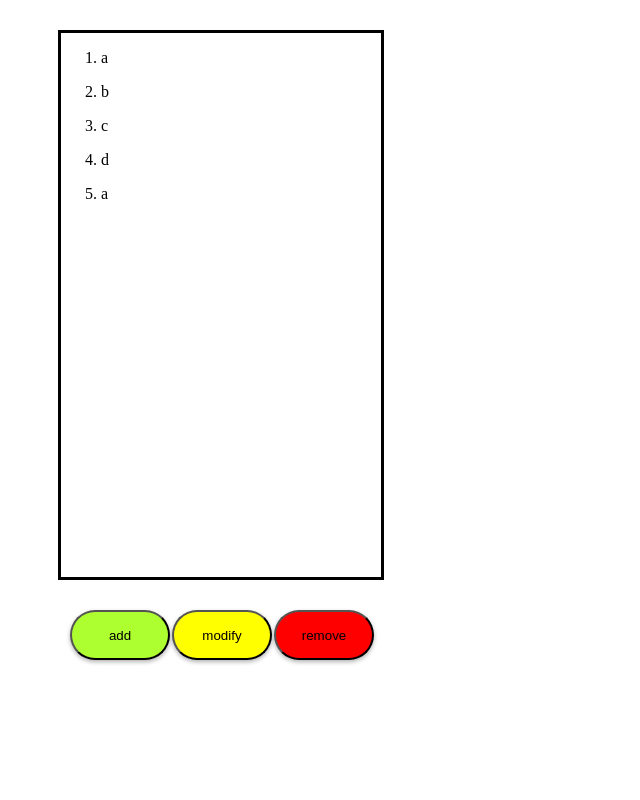
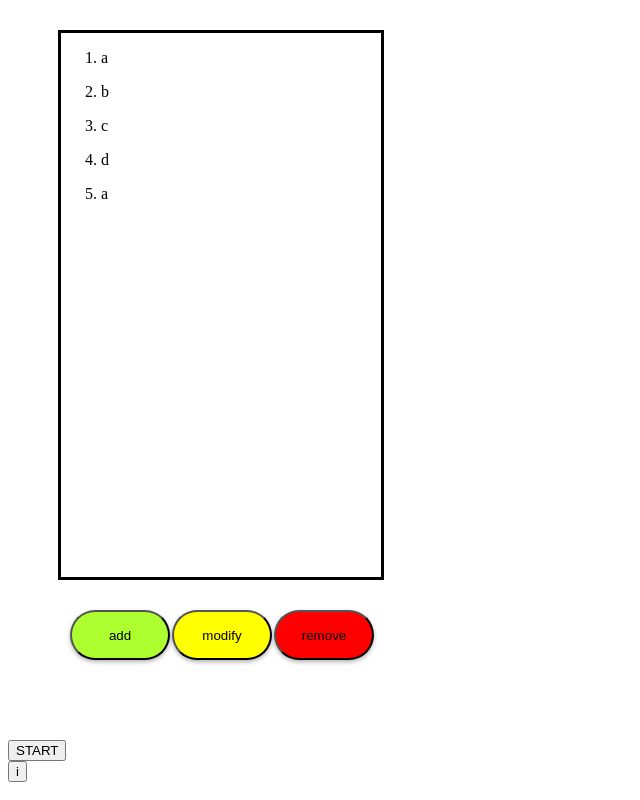
Before and after one commit to DevBrianAcostaBenitez/Wheel_of-_Fortune, a website: page public/index.html in a window 1280 px wide. Shown: the top 800 px of the page, without its empty margins (0-640 px from the left). Drawn offline with Linux system fonts and the light colour scheme.

Commit message:
Revert "Develop"

```diff
--- a/public/index.html
+++ b/public/index.html
@@ -5,12 +5,10 @@
     <meta http -equiv="X-UA-Compatible" content="IE-edge">
     <meta name="viewport" content="width=device-width, initial-scale=1.0">
     <title>Document</title>
-    <link rel="stylesheet" href="./css/styles.css">
+    <link rel="stylesheet" href="css/styles.css">
     </head>
     <body>
         <main>
-
-
             <div class="listContainer">
 
             <div class="contestantList">
@@ -31,7 +29,6 @@
                 </div>
             </div>
             <section class="starting">
-                <img class="play" src="img wheel_of/Vector.png" alt="play">
                 <button class="start">START</button>
             </section>
             <section class="instructions">
--- a/src/sass/styles.scss
+++ b/src/sass/styles.scss
@@ -45,39 +45,4 @@
     height:50px;
     box-shadow: 0 2px 4px rgba(0, 0, 0, 0.3);
     border-radius: 50px;
-  }
-
-  .start {
-  display: inline-block;
-  background-color: #4248C5;
-  border: 1px solid #000000;
-  height: 50px;
-  width: 194px;
-  text-align:center;
-  font-family: Impact, Haettenschweiler, 'Arial Narrow Bold', sans-serif;
-  color: white;
-  font-size: 20px;
-  margin-left: 845px;
-  margin-top: 675px;
-  box-shadow: 0px 4px 0px rgba(0, 0, 0, 0.25);
-  border-radius: 40px;
 }
-
-.play {
-  display: inline-block;
-  margin-right: 20px;
-}
-
-.info {
-  background-color: #0DDBE8;
-  border: 1px solid #000000;
-  height: 30px;
-  width: 30px;
-  text-align:center;
-  font-family: Impact, Haettenschweiler, 'Arial Narrow Bold', sans-serif;
-  color: white;
-  font-size: 20px;
-  border-radius: 60px;
-  margin-left: 845px;
-  margin-top: 30px;
-}
```
Also changed, not shown: public/css/styles.css, public/img wheel_of/Vector.png (deleted), public/img wheel_of/play-removebg-preview.png (deleted), public/img wheel_of/play.png (added), 1 other file.
